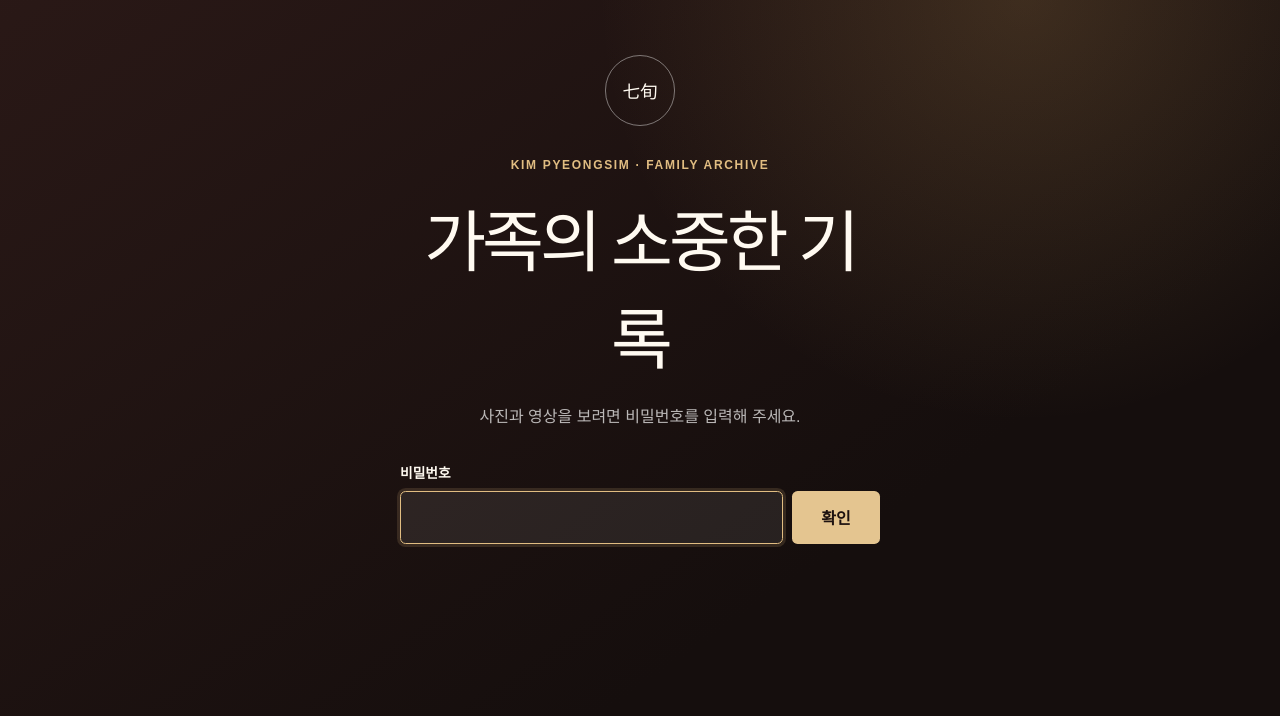
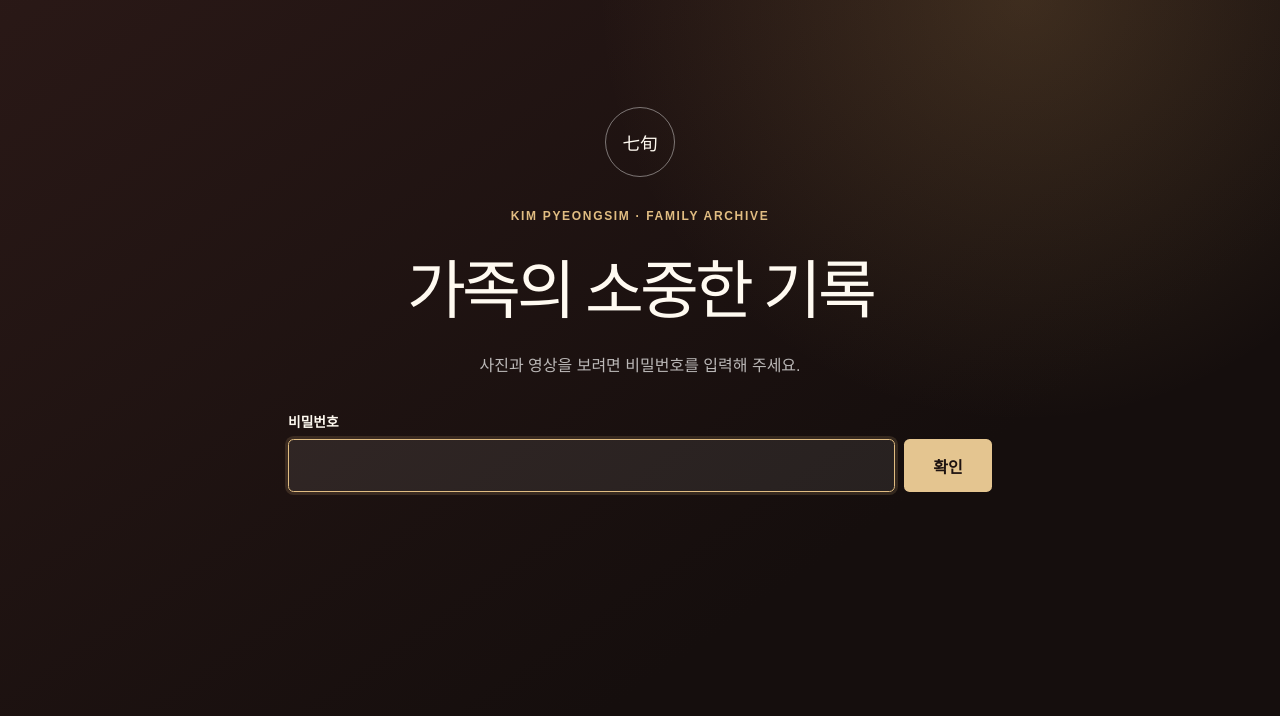
Before and after one commit to mincloud198-a11y/mincloud198-a11y.github.io, a plain HTML site: page public/index.html in a window 1280 px wide. Shown: the part 84-800 px from the top of the page. Drawn offline with Linux system fonts and the light colour scheme.

Commit message:
Keep access title on one line

```diff
--- a/public/styles.css
+++ b/public/styles.css
@@ -34,7 +34,7 @@ body.is-locked { overflow: hidden; }
     linear-gradient(145deg, #2b1917, #150e0d 72%);
 }
 .access-gate[hidden] { display: none; }
-.access-card { width: min(30rem, 100%); text-align: center; }
+.access-card { width: min(44rem, 100%); text-align: center; }
 .access-mark {
   display: grid;
   width: 4.4rem;
@@ -47,7 +47,14 @@ body.is-locked { overflow: hidden; }
   font-size: 1.1rem;
 }
 .access-kicker { margin: 0 0 1rem; color: #e1bd82; font-size: .75rem; font-weight: 700; letter-spacing: .14em; }
-.access-card h1 { margin: 0; font-family: var(--serif); font-size: clamp(2.3rem, 6vw, 4.2rem); font-weight: 500; letter-spacing: -.06em; }
+.access-card h1 {
+  margin: 0;
+  font-family: var(--serif);
+  font-size: clamp(2rem, 5.2vw, 4rem);
+  font-weight: 500;
+  letter-spacing: -.06em;
+  white-space: nowrap;
+}
 .access-card > p:not(.access-kicker) { margin: 1.2rem 0 2.2rem; color: rgba(255,255,255,.7); font-size: 1rem; }
 .access-card form { text-align: left; }
 .access-card label { display: block; margin-bottom: .55rem; font-size: .86rem; font-weight: 650; }
```
